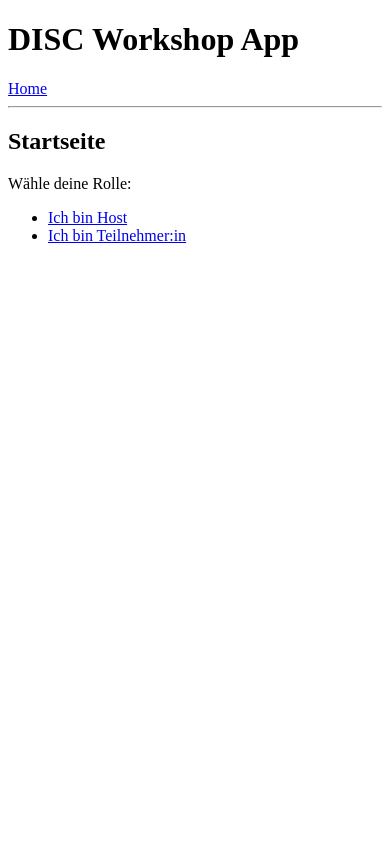
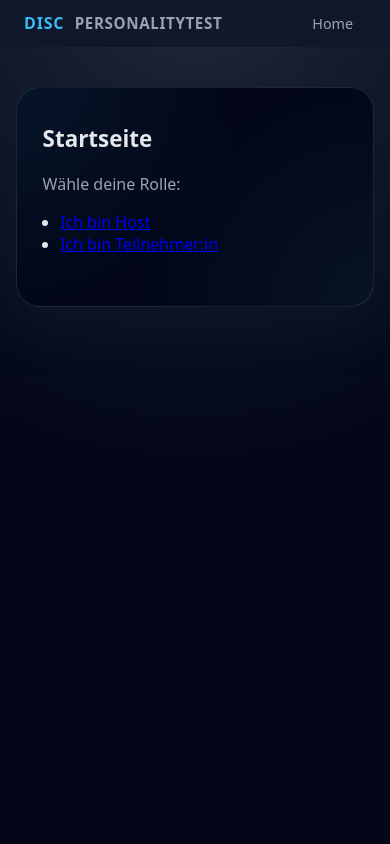
Before and after one commit to emresavas153/disc-personalitytest-app, a Flask app: page / in a window 390 px wide. Run offline with Flask 3, Linux system fonts and the light colour scheme.

Commit message:
URLs style.css and base.html updated

```diff
--- a/app.py
+++ b/app.py
@@ -26,7 +26,7 @@ def workshop_create():
 @app.route("/workshops/<code>/host", methods=["GET"])
 def host_dashboard(code):
     # Host-Ansicht (Übersicht über Teilnehmer & Ergebnisse)
-    return render_template("host_dashboard.html", code=code)
+    return render_template("host_dashboard.html", code=code, questions=questions)
 
 
 @app.route("/join", methods=["GET"])
--- a/static/style.css
+++ b/static/style.css
@@ -0,0 +1,264 @@
+/* Grundlayout */
+:root {
+    --bg: #0f172a;
+    --bg-soft: #111827;
+    --card-bg: #0b1120;
+    --accent: #38bdf8;
+    --accent-soft: rgba(56, 189, 248, 0.15);
+    --accent-strong: #0ea5e9;
+    --text: #e5e7eb;
+    --muted: #9ca3af;
+    --danger: #f97373;
+    --border: #1f2937;
+    --radius-lg: 18px;
+    --radius-full: 999px;
+    --shadow-soft: 0 18px 45px rgba(15, 23, 42, 0.65);
+    --spacing: 1.25rem;
+    --font-main: system-ui, -apple-system, BlinkMacSystemFont, "Segoe UI", sans-serif;
+}
+
+*,
+*::before,
+*::after {
+    box-sizing: border-box;
+}
+
+body {
+    margin: 0;
+    min-height: 100vh;
+    background: radial-gradient(circle at top, #1f2937 0, #020617 55%);
+    color: var(--text);
+    font-family: var(--font-main);
+    display: flex;
+    flex-direction: column;
+}
+
+/* Topbar */
+.topbar {
+    position: sticky;
+    top: 0;
+    z-index: 20;
+    background: linear-gradient(to right, rgba(15,23,42,0.95), rgba(15,23,42,0.85));
+    border-bottom: 1px solid rgba(15, 23, 42, 0.8);
+    backdrop-filter: blur(18px);
+}
+
+.topbar-inner {
+    max-width: 960px;
+    margin: 0 auto;
+    padding: 0.75rem 1.5rem;
+    display: flex;
+    align-items: center;
+    justify-content: space-between;
+}
+
+.brand {
+    display: flex;
+    align-items: center;
+    gap: 0.65rem;
+}
+
+.brand-logo {
+    font-weight: 800;
+    font-size: 1rem;
+    color: #38bdf8;
+    letter-spacing: 0.05em;
+
+}
+
+
+.brand-text {
+    font-weight: 600;
+    font-size: 0.95rem;
+    letter-spacing: 0.04em;
+    text-transform: uppercase;
+    color: var(--muted);
+}
+
+.nav-links a {
+    color: var(--muted);
+    text-decoration: none;
+    font-size: 0.9rem;
+    padding: 0.4rem 0.8rem;
+    border-radius: var(--radius-full);
+    transition: background 0.15s ease, color 0.15s ease;
+}
+
+.nav-links a:hover {
+    background: rgba(15,23,42,0.9);
+    color: var(--accent);
+}
+
+/* Seite + Card */
+.page {
+    flex: 1;
+    display: flex;
+    align-items: flex-start;
+    justify-content: center;
+    padding: 2.5rem 1rem 3.5rem;
+}
+
+.card {
+    width: 100%;
+    max-width: 860px;
+    background: radial-gradient(circle at top left, rgba(56,189,248,0.08), transparent 55%),
+                radial-gradient(circle at bottom right, rgba(94,234,212,0.06), transparent 60%),
+                #020617;
+    border-radius: 24px;
+    border: 1px solid rgba(148, 163, 184, 0.16);
+    box-shadow: var(--shadow-soft);
+    padding: 2.2rem clamp(1.6rem, 3vw, 2.4rem);
+}
+
+/* Typografie */
+h1, h2, h3 {
+    margin-top: 0;
+    font-weight: 600;
+}
+
+h1 {
+    font-size: clamp(1.8rem, 2.2vw, 2.1rem);
+    letter-spacing: 0.03em;
+}
+
+h2 {
+    font-size: clamp(1.4rem, 1.8vw, 1.7rem);
+}
+
+p {
+    margin: 0.3rem 0 0.8rem;
+    color: var(--muted);
+}
+
+ul {
+    padding-left: 1.1rem;
+}
+
+/* Buttons */
+.btn-row {
+    display: flex;
+    flex-wrap: wrap;
+    gap: 0.8rem;
+    margin-top: 6.4rem;
+}
+
+.btn {
+    display: inline-flex;
+    align-items: center;
+    justify-content: center;
+    padding: 0.6rem 1.4rem;
+    border-radius: var(--radius-full);
+    border: 1px solid transparent;
+    font-size: 0.95rem;
+    font-weight: 500;
+    text-decoration: none;
+    cursor: pointer;
+    transition: transform 0.1s ease, box-shadow 0.15s ease, background 0.15s ease, border-color 0.15s ease;
+}
+
+.btn-primary {
+    background: linear-gradient(to right, var(--accent), var(--accent-strong));
+    color: #0b1120;
+    box-shadow: 0 14px 30px rgba(56, 189, 248, 0.45);
+}
+
+.btn-secondary {
+    background: rgba(15, 23, 42, 0.9);
+    color: var(--text);
+    border-color: rgba(148, 163, 184, 0.4);
+}
+
+.btn:hover {
+    transform: translateY(-1px);
+    box-shadow: 0 18px 40px rgba(15, 23, 42, 0.9);
+}
+
+.btn:active {
+    transform: translateY(0);
+    box-shadow: none;
+}
+
+/* Formulare */
+form {
+    margin-top: 1.2rem;
+    display: flex;
+    flex-direction: column;
+    gap: 0.9rem;
+}
+
+.form-group {
+    display: flex;
+    flex-direction: column;
+    gap: 0.35rem;
+}
+
+label {
+    font-size: 0.9rem;
+    color: var(--muted);
+}
+
+input[type="text"],
+input[type="number"],
+select {
+    background: var(--bg-soft);
+    border-radius: 10px;
+    border: 1px solid var(--border);
+    padding: 0.55rem 0.75rem;
+    color: var(--text);
+    font-size: 0.95rem;
+    outline: none;
+    transition: border-color 0.15s ease, box-shadow 0.15s ease, background 0.15s ease;
+}
+
+input[type="text"]:focus,
+input[type="number"]:focus,
+select:focus {
+    border-color: var(--accent);
+    box-shadow: 0 0 0 1px rgba(56, 189, 248, 0.5);
+    background: #020617;
+}
+
+/* Testfragen */
+.question-block {
+    padding: 0.85rem 0;
+    border-bottom: 1px dashed rgba(148, 163, 184, 0.3);
+}
+
+.question-title {
+    font-weight: 500;
+    margin-bottom: 0.3rem;
+}
+
+.scale-options {
+    display: flex;
+    flex-wrap: wrap;
+    gap: 0.4rem 0.8rem;
+    font-size: 0.9rem;
+    margin-top: 0.2rem;
+}
+
+.scale-options label {
+    display: inline-flex;
+    align-items: center;
+    gap: 0.35rem;
+    padding: 0.25rem 0.55rem;
+    border-radius: 999px;
+    border: 1px solid rgba(148, 163, 184, 0.3);
+    background: rgba(15,23,42,0.7);
+    cursor: pointer;
+}
+
+.scale-options input[type="radio"] {
+    accent-color: var(--accent-strong);
+}
+
+/* Ergebnisliste */
+.results-list {
+    list-style: none;
+    padding-left: 0;
+    margin-top: 1rem;
+}
+
+.results-list li {
+    margin-bottom: 0.35rem;
+}
--- a/templates/base.html
+++ b/templates/base.html
@@ -2,19 +2,27 @@
 <html lang="de">
 <head>
     <meta charset="UTF-8">
-    <title>DISC Workshop</title>
+    <title>DISC personalitytest</title>
+    <link rel="stylesheet" href="{{ url_for('static', filename='style.css') }}">
+    <meta name="viewport" content="width=device-width, initial-scale=1.0">
 </head>
 <body>
-<header>
-    <h1>DISC Workshop App</h1>
-    <nav>
-        <a href="{{ url_for('index') }}">Home</a>
-    </nav>
-    <hr>
+<header class="topbar">
+    <div class="topbar-inner">
+        <div class="brand">
+            <span class="brand-logo">DISC</span>
+            <span class="brand-text">personalitytest</span>
+        </div>
+        <nav class="nav-links">
+            <a href="{{ url_for('index') }}">Home</a>
+        </nav>
+    </div>
 </header>
 
-<main>
-    {% block content %}{% endblock %}
+<main class="page">
+    <div class="card">
+        {% block content %}{% endblock %}
+    </div>
 </main>
 </body>
 </html>
```
